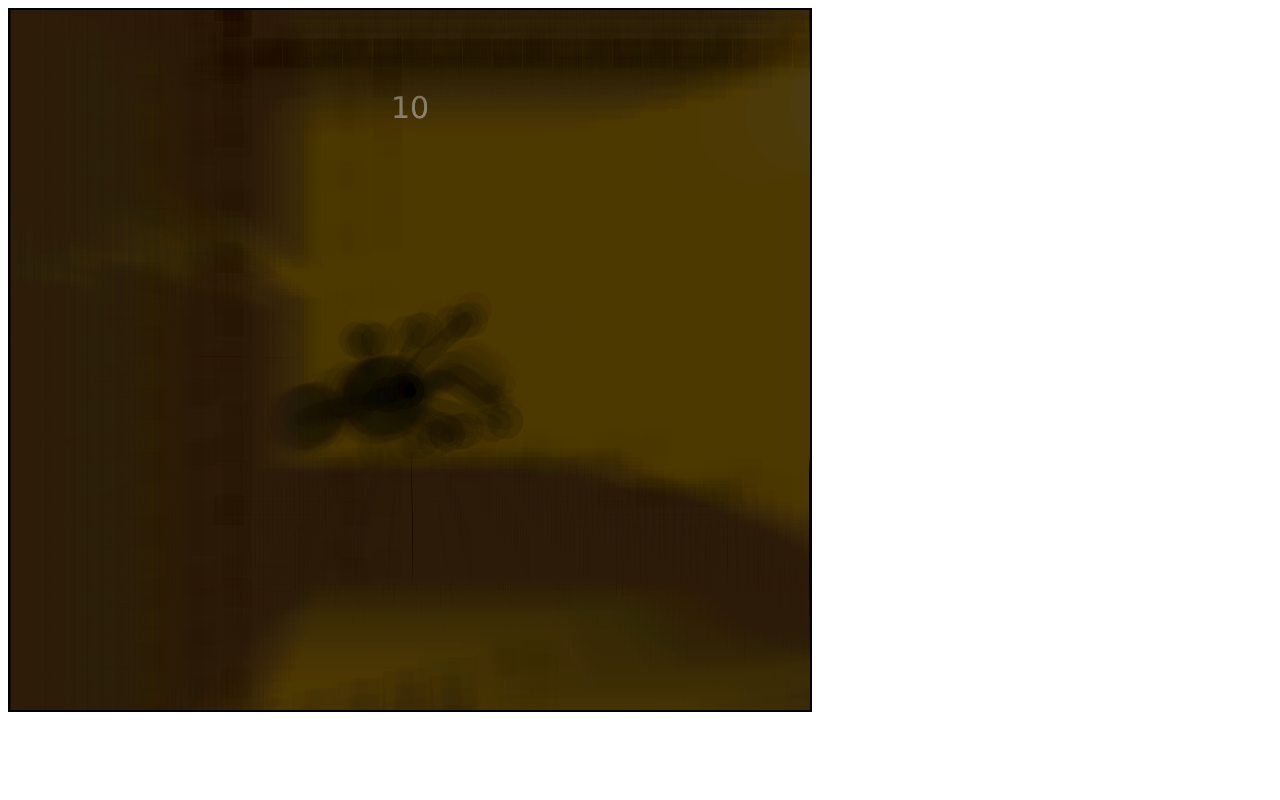
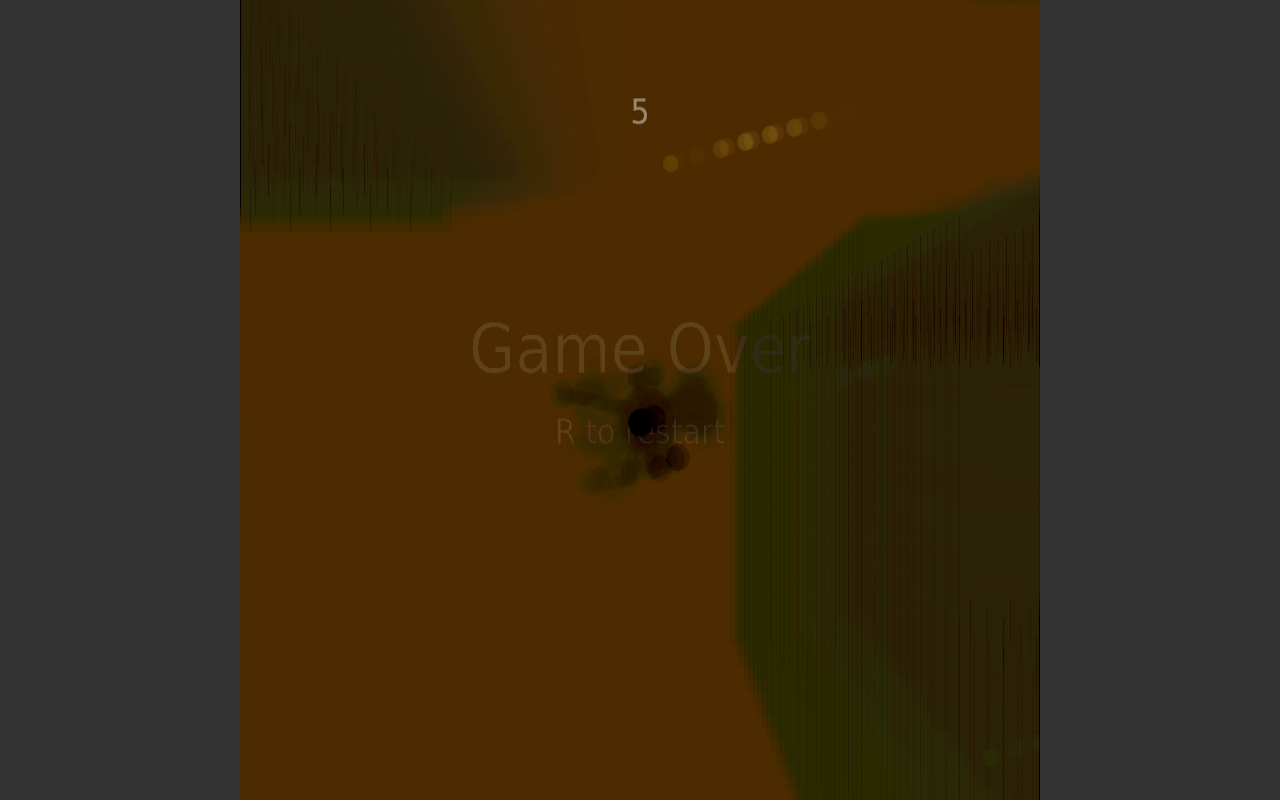
Before and after one commit to AlexandreLeymarie/CatRooms, a plain HTML site: page index.html in a window 1280 px wide. Drawn offline with Linux system fonts and the light colour scheme; animation ran at ten frames a second.

Commit message:
Various improvements

```diff
--- a/index.html
+++ b/index.html
@@ -4,14 +4,24 @@
     <meta charset="UTF-8">
     <title>CatRooms</title>
     <style>
+        html {
+            background-color: rgba(0, 0, 0, 0.8);
+        }
         #cv {
-            border: 2px solid;
+            position: absolute;
+            top: 50%;
+            left: 50%;
+            transform: translate(-50%, -50%);
+            height: min(100vh, 100vw);
+            width: min(100vh, 100vw);
+            ;
         }
     </style>
 </head>
 <body>
     <canvas id="cv"></canvas>
     <script src="Vec.js"></script>
+    <script src="map.js"></script>
     <script src="main.js"></script>
 </body>
 </html>
--- a/main.js
+++ b/main.js
@@ -14,25 +14,37 @@ let arVec = (a, r) => vec(Math.cos(a), Math.sin(a)).mul(r)
 
 function resolveCollisions(pos, radius, grid){
     let col = false;
-    let gx = Math.floor(pos.x), gy = Math.floor(pos.y)
-    for(let y = gy-1; y<=gy+1; y++)
-        for(let x = gx-1; x<=gx+1; x++){
+    let gx = Math.floor(pos.x / blockSize),
+        gy = Math.floor(pos.y / blockSize);
+
+    for(let y = gy - 1; y <= gy + 1; y++){
+        for(let x = gx - 1; x <= gx + 1; x++){
             if (
                 y >= 0 && y < grid.length &&
                 x >= 0 && x < grid[y].length &&
                 grid[y][x] !== ' '
-              ){
-            let nearest = vec(Math.max(x, Math.min(pos.x, x+1)), Math.max(y, Math.min(pos.y, y+1)));
-            let delta = pos.sub(nearest)
-            let dist2 = delta.dot(delta);
-            if(dist2 < radius*radius){
-            let dist = Math.sqrt(dist2) || 0.0001
-            let push = delta.mul((radius - dist)/dist)
-            pos = pos.add(push)
-            col = true;
+            ){
+                let minX = x * blockSize,
+                    maxX = (x + 1) * blockSize,
+                    minY = y * blockSize,
+                    maxY = (y + 1) * blockSize;
+                let nearest = vec(
+                    Math.max(minX, Math.min(pos.x, maxX)),
+                    Math.max(minY, Math.min(pos.y, maxY))
+                );
+
+                let delta = pos.sub(nearest);
+                let dist2 = delta.dot(delta);
+
+                if(dist2 < radius * radius){
+                    let dist = Math.sqrt(dist2) || 0.0001;
+                    let push = delta.mul((radius - dist) / dist);
+                    pos = pos.add(push);
+                    col = true;
+                }
             }
         }
-        }
+    }
     return [col, pos];
 }
 
@@ -77,7 +89,7 @@ Mouse.prototype.update = function(dt){
     let rotVelTarget = aliv ? ((keyList["ArrowRight"]?1:0)-(keyList["ArrowLeft"]?1:0))*.06 : 0;
     this.rotVel += (rotVelTarget-this.rotVel)*lerpDtCoef(dt, .9, .2)
     this.rot += this.rotVel;
-    this.vel = lerpDt(this.vel, velTarget, dt, .9, .3);
+    this.vel = lerpDt(this.vel, velTarget, dt, .9, .2);
     let lastPos = this.pos.copy();
     for(let paw of this.world.cat.paws){
         let d = this.pos.sub(paw);
@@ -217,112 +229,42 @@ Cat.prototype.draw = function(cam, shadow){
         ctx.globalAlpha *= 2;
     }
 }
-const parseGrid = s => (/\d/.test(s)?s.replace(/(\d+)([\s\S])/g,(_,n,c)=>c.repeat(+n)):s).split('\n').map(r=>r.split(''));
+const parseGrid = (str) => str.trim().split("\n").map(row => [...row]);
 
 function World(){
     this.time = 0;
-    this.mouse = new Mouse(this, vec(20));
-    this.cat = new Cat(this, vec(30));
+    this.cam = {pos: vec(), rot: 0, zoom: 20};
+    this.cheese = [];
+    this.grid = parseGrid(mapstr);
+    let cp;
+    let mp;
+    for(let i = 0; i < this.grid.length; i++){
+        for(let j = 0; j < this.grid[i].length; j++){
+            let c = this.grid[i][j]
+            let center = vec(j+.5, i+.5).mul(blockSize);
+            if(c == 'c'){
+                this.cheese.push(center)
+                this.grid[i][j] = ' '
+            }
+            if(c == 'h'){
+                this.hole = center
+                this.grid[i][j] = ' '
+            }
+            if(c == 'b'){
+                cp = center
+                this.grid[i][j] = ' '
+            }
+            if(c == 'm'){
+                mp = center
+                this.grid[i][j] = ' '
+            }
+        }
+    }
+    this.mouse = new Mouse(this, mp);
+    this.cat = new Cat(this, cp);
     this.objects = [this.mouse, this.cat];
-    this.cam = {pos: vec(), rot: 0, zoom: 30};
-    let gridStr =
-`
-42 13a5 1
-43a11 6a1
-2a26 1a11 1a18 1a1
-1a27 1a11 1a18 1a1
-1a27 1a11 1a18 1a1
-1a27 1a11 9a10 1a1
-1a10 10a1 7a11 1a7 1a10 1a1
-1a14 1a12 1a5 1a5 1a7 1a10 1a1
-1a14 1a12 1a5 1a5 1a3 1a3 1a10 1a1
-1a14 1a12 1a5 1a5 1a3 1a3 1a10 1a1
-1a14 1a12 1a5 1a5 1a3 1a3 1a9 2a1
-9a6 1a12 1a5 1a5 1a3 1a3 1a9 1a1 1
-1a14 1a12 1a5 1a5 5a3 1a9 1a1 1
-1a14 1a12 1a5 1a13 1a9 1a1 1
-1a14 1a12 1a5 1a13 1a9 1a1 1
-1a14 1a12 1a5 1a13 1a9 1a1 1
-1a13 2a12 1a5 1a13 1a9 1a1 1
-1a13 1a13 1a5 1a13 1a9 2a1
-1a13 1a13 1a5 3a11 1a10 1a1
-1a13 1a13 1a7 1a11 1a10 1a1
-1a13 1a13 1a7 1a11 1a10 1a1
-1a27 1a7 1a22 1a1
-1a35 1a22 1a1
-1a35 1a22 1a1
-1a7 1a27 1a22 1a1
-1a7 1a27 1a22 1a1
-1a7 1a27 1a22 1a1
-1a7 1a50 1a1
-1a7 1a27 1a22 1a1
-1a7 1a27 1a22 1a1
-1a7 1a27 1a22 1a1
-1a7 21a7 1a22 1a1
-1a7 1a27 1a22 1a1
-1a7 1a27 1a22 1a1
-1a7 1a27 1a22 1a1
-1a7 1a27 1a22 1a1
-1a7 1a27 1a21 2a1
-1a7 1a27 1a21 1a1 1
-1a35 1a6 11a6 1
-1a18 1a16 1a6 1a14 1a1 1
-1a18 1a16 1a6 1a1 7a6 1a1 1
-1a18 1a16 1a6 1a1 1a12 1a1 1
-1a18 1a23 1a1 1a12 1a1 1
-1a18 1a23 1a1 1a12 1a1 1
-1a18 1a23 1a1 1a12 1a1 1
-1a18 1a23 1a1 1a12 1a1 1
-1a18 1a23 1a1 1a5 1a6 1a1 1
-1a18 1a23 1a1 1a5 1a5 2a1 1
-1a18 1a23 1a1 1a5 1a5 2a1 1
-1a18 1a23 1a1 1a5 1a5 1a2 1
-1a18 1a23 1a1 1a5 1a5 1a2 1
-1a18 1a25 1a5 1a5 1a2 1
-1a18 1a25 1a5 1a4 2a2 1
-1a18 1a25 1a5 1a4 2a2 1
-57a3 1
-`;
-    this.grid = parseGrid(gridStr);
-
-    let maxD;
-    do{
-        this.cheese = [];
-        maxD = 0;
-        for(let i = 0; i < 10; i++){
-            let cp, y, x, minD;
-            do{
-                y = Math.floor(Math.random()*this.grid.length);
-                x = Math.floor(Math.random()*this.grid[y].length);
-                cp = vec(x, y);
-                minD = 1e10;
-                for(let c of this.cheese){
-                    let d = cp.sub(c).length();
-                    if(d < minD) minD = d;
-                    if(d > maxD) maxD = d;
-                }
-            }while(this.grid[y][x] != ' ' || minD < 5);
-            this.cheese.push(cp.add(vec(.5)))
-        }
-    }while(maxD < 10);
     console.log(this.cheese)
-    this.hole = vec(this.grid.length/2, this.grid[1].length/2);
     this.holeR = 2;
-
-    // this.grid = [];
-    // let i = -1; let j = 0;
-    // for(let char of gridStr){
-    //     if(char == '\n'){
-    //         i++;
-    //         j = 0;
-    //     } else {
-    //         if(j == 0) this.grid[i] = [];
-    //         this.grid[i][j] = char;
-    //         j++;
-    //     }
-    // }
-
-    // console.log(this.grid);
 }
 
 World.prototype.update = function(dt){
@@ -358,7 +300,7 @@ World.prototype.draw = function(){
         }
     }
     let z = this.cam.zoom;
-    for(let d = 0; d < 20; d++){
+    for(let d = 0; d < 30; d++){
         this.cam.zoom = z*(1+d*.05);
         this.drawGrid();
     }
@@ -375,7 +317,7 @@ World.prototype.drawGrid = function(){
                 let corners = [[0,0], [0,1], [1,1], [1,0]];
                 for(let ind = 0; ind < corners.length; ind++){
                     let cornerPos = vec(j, i).add(vec(corners[ind][0], corners[ind][1]))
-                    let cvc = spaceToCanvas(cornerPos, this.cam);
+                    let cvc = spaceToCanvas(cornerPos.mul(blockSize), this.cam);
                     if(ind == 0){
                         ctx.moveTo(cvc.x, cvc.y);
                     } else {
--- /dev/null
+++ b/map.js
@@ -0,0 +1,74 @@
+const blockSize = 2;
+const mapstr = `
+aaaaaaaaaaaaaaaaaaaaaaaaaaaaaaaaaaaaaaaaaaaaaaaaaaaaaaaaaaaaaaaaaaaaaaa
+a                                                                     a
+a                                                                     a
+a                                                                     a
+a                                                                     a
+a                                                                     a
+a                                                                     a
+a                                                                     a
+a                                                                     a
+a                                                                     a
+a                                                                     a
+a                                                                     a
+a             aaaaaaaaaaa                                             a
+a             a         a                                             a
+a             a         a                                             a
+a             a         a                                             a
+a             a  aaaaa  a                                             a
+a       c     a     aa  a                                             a
+a             a     ca  a                                             a
+a             a     aa  a                                             a
+a             aaaaaaaa  a                                             a
+a                       a                                             a
+a                       a                                             a
+a    aaaaaaaaaaaaaaaaaaaa                                             a
+a    a                                                                a
+a    a                                                                a
+a    a                                                                a
+a    aaaaaaaaaa                                                       a
+a                                                                     a
+a                                                                     a
+a                            aaaaaaaaaaaaaaaaa                        a
+a              a             a               a                        a
+aaaaaaaaaa     a             a               a                        a
+a              a             a               a                        a
+a              a             a   a       a   aaaaaaaaaaaaa            a
+a              a  aaaaaaaaa  a   a       a   a                        a
+a     b        a             a   a       a   a                        a
+a              a             a   a   h   a   a                        a
+a              a             a   a       a   a                        a
+a              a             a   a       a   a                        a
+a              a             a   aaaaaaaaa   a                        a
+a        m     a             a      aaa      a                        a
+a                      a            aaa            a                  a
+a                      a            aaa            a                  a
+a                      a            aaa            a                  a
+a                      a            aaa            a                  a
+a                      a            aaa            a                  a
+a               c      a            aaa            a                  a
+a                      aaaaaaaaaaaaaaaaaaaaaaaaaaaaa                  a
+a     aaaaaaa               a                                         a
+a          ca               a                                         a
+a           a               a                                         a
+a           a               a                                         a
+a           a               a                                         a
+aaaaaaa     a               a                                         a
+a  c  a     a       aaa aaaaa                                         a
+a     a     a       a                                                 a
+a     a     a       a                                                 a
+a     a     a       a                                                 a
+a     a     a       a                                                 a
+a     a     a                                                         a
+a     a     a                                                         a
+a     a     a                                                         a
+a     a                                                               a
+a     a                                                               a
+a     a                                                               a
+a     a                                                               a
+a     aaaaaaaaaaaaaaaaaaaaa                                           a
+a                                                                     a
+a                                                                     a
+a                                                                     a
+aaaaaaaaaaaaaaaaaaaaaaaaaaaaaaaaaaaaaaaaaaaaaaaaaaaaaaaaaaaaaaaaaaaaaaa`
```
